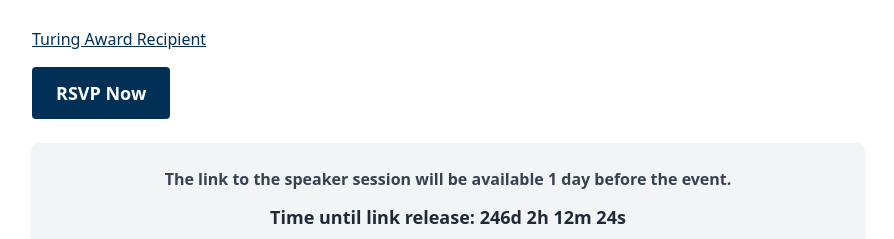
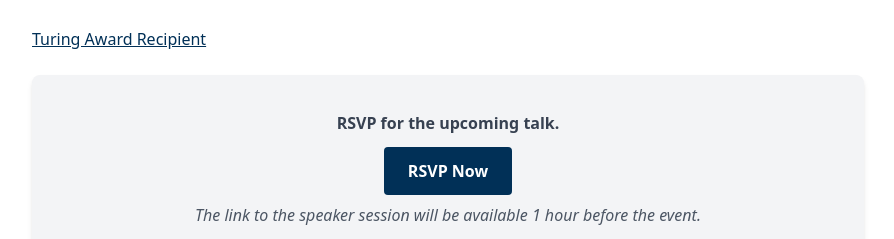
Before and after one commit to parsakhaz/omscs-turing-award-speaker-series, a Next.js app: page /speaker/joseph-sifakis in a window 1280 px wide. Shown: the part 561-800 px from the top of the page, without its empty margins (192-1086 px from the left). Built offline with nearby package versions, Linux system fonts and the light colour scheme.

Commit message:
fix ux for rsvp/recordin button and notice on speaker pages

```diff
--- a/src/pages/speaker/[slug].tsx
+++ b/src/pages/speaker/[slug].tsx
@@ -26,15 +26,18 @@
 
 const SpeakerPage = ({ speaker }: { speaker: any }) => {
 	const [daysUntil, setDaysUntil] = React.useState<number | null>(null);
-	const [isSessionAvailable, setIsSessionAvailable] = React.useState(false);
 	const [countdown, setCountdown] = React.useState('');
+	const [showJoinNow, setShowJoinNow] = React.useState(false);
+	const [showWatchNow, setShowWatchNow] = React.useState(false);
+	const [showRSVP, setShowRSVP] = React.useState(true);
+	const [showTalkConcluded, setShowTalkConcluded] = React.useState(false);
 
 	React.useEffect(() => {
 		const updateCountdown = () => {
 			const now = new Date();
 			const talkDate = new Date(speaker.isoDate);
 			const linkReleaseDate = new Date(talkDate.getTime() - 24 * 60 * 60 * 1000); // 1 day before talk
-			const timeDiff = linkReleaseDate.getTime() - now.getTime();
+			const timeDiff = talkDate.getTime() - now.getTime();
 
 			const days = Math.floor(timeDiff / (1000 * 60 * 60 * 24));
 			const hours = Math.floor((timeDiff % (1000 * 60 * 60 * 24)) / (1000 * 60 * 60));
@@ -49,7 +52,13 @@
 
 			const daysDiff = Math.ceil(timeDiff / (1000 * 60 * 60 * 24));
 			setDaysUntil(daysDiff);
-			setIsSessionAvailable(daysDiff >= -1 && daysDiff <= 1);
+
+			const hoursDiff = timeDiff / (1000 * 60 * 60);
+
+			setShowJoinNow(Math.abs(hoursDiff) <= 1);
+			setShowWatchNow(daysDiff <= -1);
+			setShowRSVP(hoursDiff > 1);
+			setShowTalkConcluded(hoursDiff < -1 && hoursDiff > -24);
 		};
 
 		updateCountdown();
@@ -159,29 +168,51 @@
 						</p>
 					)}
 					{daysUntil !== null && (
-						<>
+						<div className='mt-6 p-6 rounded-lg bg-gray-100 shadow-md'>
+							<div className='text-center mb-3'>
+								{showJoinNow && (
 									<a
-								href={daysUntil > 0 ? speaker.rsvpLink : speaker.recordingLink}
-								className='bg-[#013057] text-white px-6 py-3 rounded text-lg font-bold hover:bg-[#a4925a] transition-colors duration-300 mr-4 inline-block'
+										href="https://linktr.ee/omscs"
+										className='bg-green-600 text-white px-6 py-3 rounded-full hover:bg-green-700 transition-colors duration-300 font-bold text-center inline-block'
 										target='_blank'
 										rel='noopener noreferrer'
 									>
-								{daysUntil > 0 ? 'RSVP Now' : 'Watch Recording'}
+										Click to Join Speaker Session
 									</a>
-							<div className='mt-6 p-6 rounded-lg bg-gray-100 shadow-md'>
-								{isSessionAvailable ? (
+								)}
+								{showWatchNow && (
 									<a
-										href="https://linktr.ee/omscs"
-										className='bg-green-600 text-white px-8 py-3 rounded-full hover:bg-green-700 transition-colors duration-300 font-bold text-center block w-full sm:w-auto'
+										href={speaker.recordingLink}
+										className='bg-[#013057] text-white px-6 py-3 rounded text-lg font-bold hover:bg-[#a4925a] transition-colors duration-300 inline-block mx-auto'
 										target='_blank'
 										rel='noopener noreferrer'
 									>
-										Join Speaker Session Now
+										Watch Recording
 									</a>
-								) : (
+								)}
+							</div>
+							<p className='text-gray-700 font-semibold mb-3 text-center'>
+								{showJoinNow && 'Join the speaker session now!'}
+								{showWatchNow && 'Watch the recording of the talk.'}
+								{showRSVP && 'RSVP for the upcoming talk.'}
+								{showTalkConcluded && 'This talk has concluded. A recording may be available soon.'}
+							</p>
 							<div className='text-center'>
-										<p className='text-gray-700 font-semibold mb-3'>
-											The link to the speaker session will be available 1 day before the event.
+								{showRSVP && (
+									<a
+										href={speaker.rsvpLink}
+										className='bg-[#013057] text-white px-6 py-3 rounded text-l font-bold hover:bg-[#a4925a] transition-colors duration-300 inline-block mx-auto'
+										target='_blank'
+										rel='noopener noreferrer'
+									>
+										RSVP Now
+									</a>
+								)}
+							</div>
+							{!showJoinNow && !showWatchNow && !showTalkConcluded && (
+								<div className='text-center'>
+									<p className='text-gray-600 italic mb-2 mt-2'>
+										The link to the speaker session will be available 1 hour before the event.
 									</p>
 									{countdown && (
 										<p className='text-gray-800 font-bold text-lg'>
@@ -191,7 +222,6 @@
 								</div>
 							)}
 						</div>
-						</>
 					)}
 
 					{/* Render markdown biography */}
```
Lines whose indentation alone changed are shown as unchanged.
